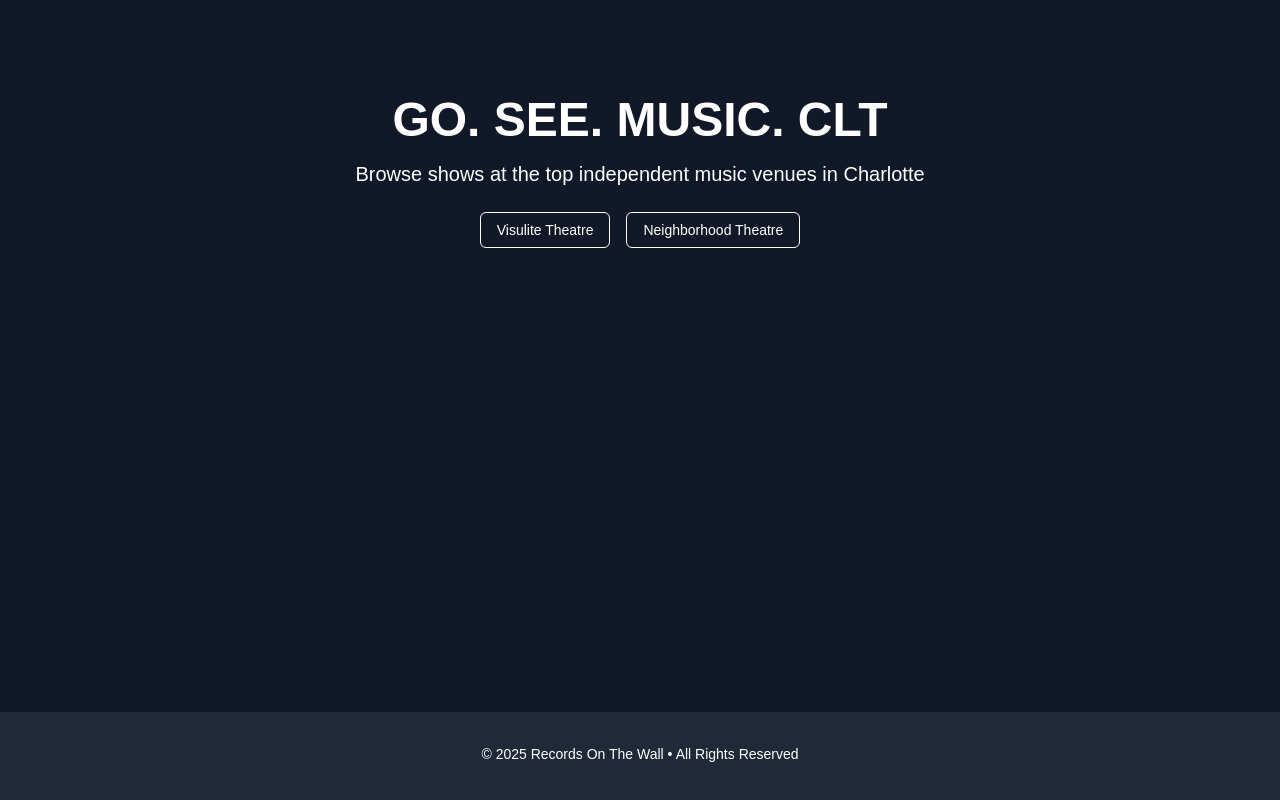
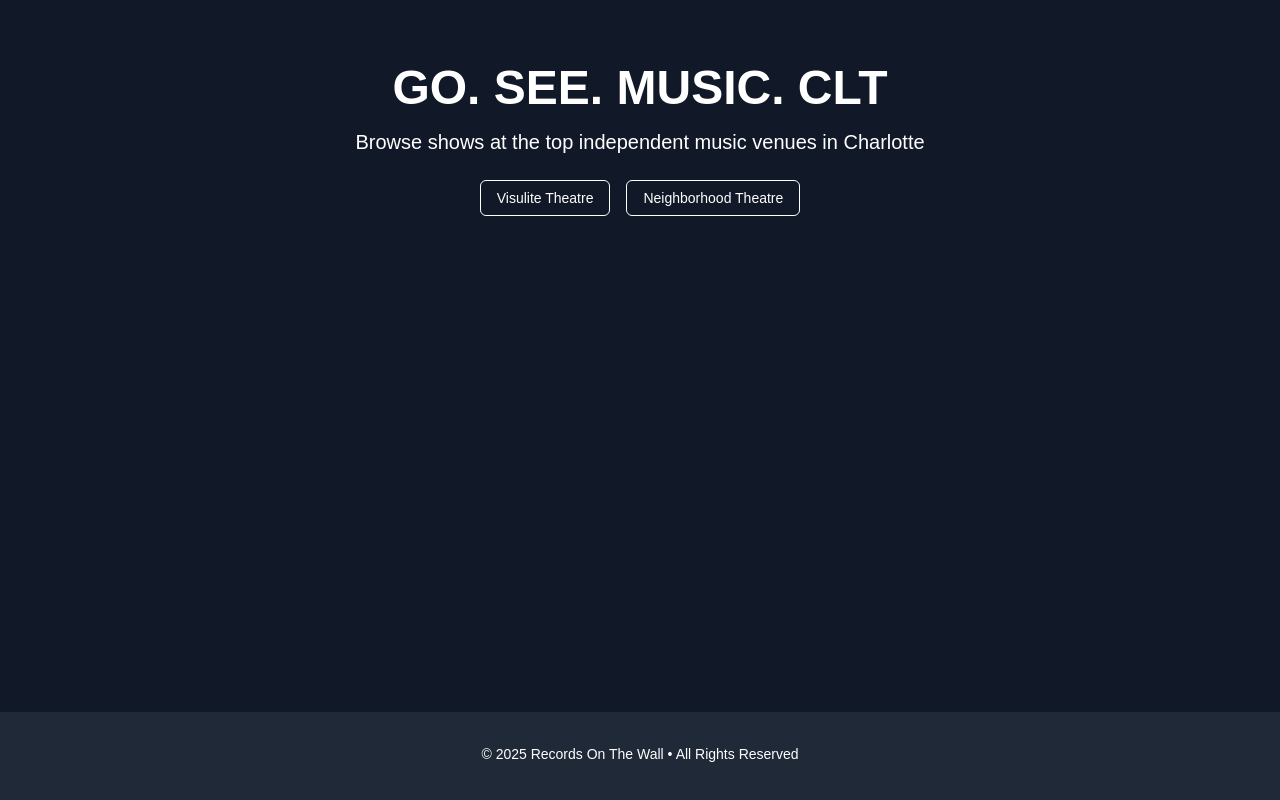
Before and after one commit to EricL2001/clt-shows-beta, a Next.js app: page / in a window 1280 px wide. Built offline with nearby package versions, Linux system fonts and the light colour scheme.

Commit message:
icon color and top padding

```diff
--- a/app/layout.tsx
+++ b/app/layout.tsx
@@ -15,7 +15,7 @@
 
 
 export const metadata: Metadata = {
-  title: "GO.SEE.MUSIC.CLT",
+  title: "CLT Show App - Beta",
   description: "A Records On The Wall Application",
 };
 
--- a/components/ui/hero.tsx
+++ b/components/ui/hero.tsx
@@ -4,7 +4,7 @@
 export default function HeroSection({ setActiveVenue }: { setActiveVenue: (venue: VenueInfo) => void }) {
     return (
       <div className="flex-1 bg-gray-900 text-white">
-        <div className="container mx-auto px-4 pt-24 pb-8 flex flex-col items-center text-center">
+        <div className="container mx-auto px-4 pt-16 pb-8 flex flex-col items-center text-center">
           <h1 className="text-5xl font-bold mb-4">GO. SEE. MUSIC. CLT</h1>
           <p className="text-xl mb-6 max-w-2xl">
             Browse shows at the top independent music venues in Charlotte
```
Also changed, not shown: 1 other file (tests, documents, lock files or other folders).
